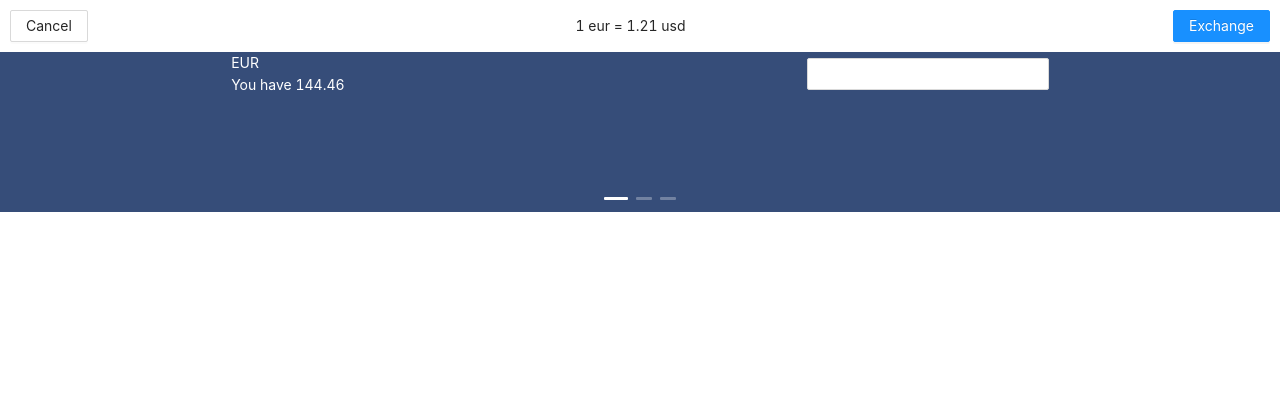
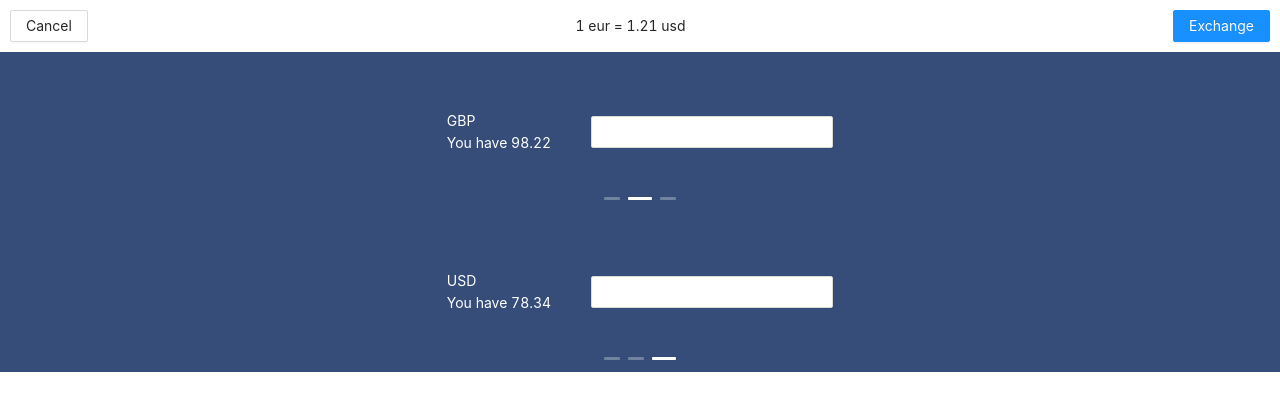
Before and after one commit to dhriaznov/exchange-currencies, a React (Create React App) app: page / in a window 1280 px wide. Shown: the top 410 px of the page. Built offline with nearby package versions, Linux system fonts and the light colour scheme.

Commit message:
Create `ExchangeCurrenciesForm` component

```diff
--- a/public/index.html
+++ b/public/index.html
@@ -24,7 +24,7 @@
       work correctly both with client-side routing and a non-root public URL.
       Learn how to configure a non-root public URL by running `npm run build`.
     -->
-    <title>React App</title>
+    <title>Exchange Currencies</title>
   </head>
   <body>
     <noscript>You need to enable JavaScript to run this app.</noscript>
--- a/src/App/App.styled.ts
+++ b/src/App/App.styled.ts
@@ -1,12 +1,4 @@
 import styled from 'styled-components';
-
-export const StyledCarouselItem = styled.div`
-  height: 160px;
-  color: #fff;
-  lineHeight: 160px;
-  textAlign: center;
-  background-color: #364d79;
-`;
 
 export const StyledHeader = styled.header`
   padding: 10px;
--- a/src/App/App.tsx
+++ b/src/App/App.tsx
@@ -1,15 +1,16 @@
 import React from 'react';
-import { Carousel, Button, Row, Col, Form, Input } from 'antd';
+import { Button, Row, Col } from 'antd';
 
-import { StyledCarouselItem, StyledHeader } from './App.styled';
+import { StyledHeader } from './App.styled';
 import { Currencies } from 'types';
+import { ExchangeCurrenciesForm } from 'ExchangeCurrenciesForm';
 
 const bankAccount: {
   [key in keyof typeof Currencies]: number
 } = {
   [Currencies.EUR]: 144.46,
+  [Currencies.GBP]: 98.22,
   [Currencies.USD]: 78.34,
-  [Currencies.GBP]: 98.22,
 };
 
 export const App = () => {
@@ -24,27 +25,11 @@ export const App = () => {
             <div>1 eur = 1.21 usd</div>
           </Col>
           <Col>
-            <Button type="primary">Exchange</Button>
+            <Button type="primary" htmlType="submit" form="ExchangeCurrencies">Exchange</Button>
           </Col>
         </Row>
       </StyledHeader>
-      <Form>
-        <Carousel>
-          {Object.entries(bankAccount).map((item) => (
-            <StyledCarouselItem>
-              <Row justify="space-around" align="middle">
-                <Col>
-                  <div>{item[0]}</div>
-                  <div>You have {item[1]}</div>
-                </Col>
-                <Col>
-                  <Input />
-                </Col>
-              </Row>
-            </StyledCarouselItem>
-          ))}
-        </Carousel>
-      </Form>
+      <ExchangeCurrenciesForm bankAccount={bankAccount} />
     </div>
   );
 }
--- /dev/null
+++ b/src/ExchangeCurrenciesForm/ExchangeCurrenciesForm.styled.ts
@@ -0,0 +1,18 @@
+import { Form } from 'antd';
+import styled from 'styled-components';
+
+export const StyledCarouselItem = styled.div`
+  display: flex;
+  justify-content: center;
+  align-items: center;
+  flex-wrap: wrap;
+  height: 160px;
+  color: #fff;
+  lineHeight: 160px;
+  textAlign: center;
+  background-color: #364d79;
+`;
+
+export const StyledFormItem = styled(Form.Item)`
+  margin-bottom: 0;
+`;
--- /dev/null
+++ b/src/ExchangeCurrenciesForm/ExchangeCurrenciesForm.tsx
@@ -0,0 +1,50 @@
+import React, { FC } from 'react';
+import { Carousel, Form, Input, Space } from 'antd';
+
+import { Currencies } from 'types';
+import { StyledCarouselItem, StyledFormItem } from './ExchangeCurrenciesForm.styled';
+
+interface Props {
+  bankAccount: {
+    [key in keyof typeof Currencies]: number
+  }
+}
+
+export const ExchangeCurrenciesForm: FC<Props> = ({ bankAccount }) => (
+  <Form name="ExchangeCurrencies" onFinish={values => console.log(values)}>
+  <Carousel draggable initialSlide={1}>
+    {Object.entries(bankAccount).map((item) => (
+      <div key={item[0]}>
+        <StyledCarouselItem>
+          <Space size={40}>
+            <div>
+              <div>{item[0]}</div>
+              <div>You have {item[1]}</div>
+            </div>
+            <StyledFormItem name="from">
+              <Input />
+            </StyledFormItem>
+          </Space>
+        </StyledCarouselItem>
+      </div>
+    ))}
+  </Carousel>
+  <Carousel draggable initialSlide={2}>
+    {Object.entries(bankAccount).map((item) => (
+      <div key={item[0]}>
+        <StyledCarouselItem>
+          <Space size={40}>
+            <div>
+              <div>{item[0]}</div>
+              <div>You have {item[1]}</div>
+            </div>
+            <StyledFormItem name="from">
+              <Input />
+            </StyledFormItem>
+          </Space>
+        </StyledCarouselItem>
+      </div>
+    ))}
+  </Carousel>
+</Form>
+);
--- /dev/null
+++ b/src/ExchangeCurrenciesForm/index.ts
@@ -0,0 +1 @@
+export * from './ExchangeCurrenciesForm';
```
